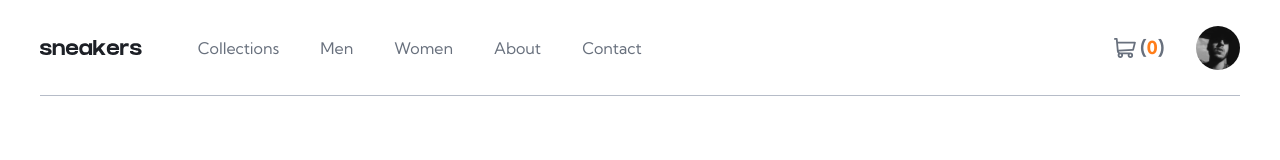
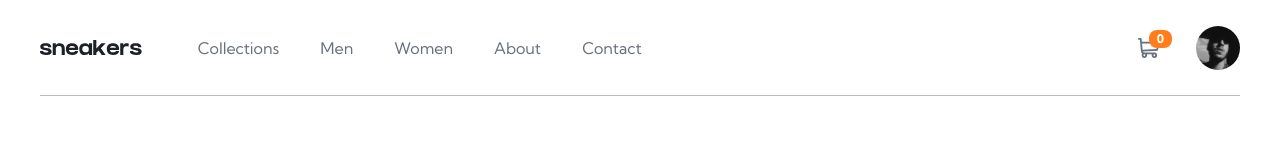
Before and after one commit to urboifox/sneakers_store_react, a React (Vite) app: page / in a window 1280 px wide. Shown: the top 160 px of the page. Built offline with nearby package versions, Linux system fonts and the light colour scheme; no server answers.

Commit message:
fixed card prices logic and adding to cart functionality

```diff
--- a/src/components/CounterButtons.jsx
+++ b/src/components/CounterButtons.jsx
@@ -2,17 +2,21 @@
 import { MinusIcon, PlusIcon } from ".";
 import { useDispatch, useSelector } from "react-redux";
 import { decrementCount, incrementCount } from "../slices/countSlice";
+import { decrementCartItem, incrementCartItem } from "../slices/cartSlice";
 
 const CounterButtons = ({ id, className }) => {
   const itemCount = useSelector((state) => state.count.items[id]) || 1;
+  const itemExistInCart = useSelector((state) => state.cart.items[id]);
 
   const dispatch = useDispatch();
 
   const handleItemIncrement = () => {
     dispatch(incrementCount(id));
+    if (itemExistInCart) dispatch(incrementCartItem(id));
   };
   const handleItemDecrement = () => {
     if (itemCount > 1) dispatch(decrementCount(id));
+    if (itemExistInCart) dispatch(decrementCartItem(id));
   };
   return (
     <div className={`INCDEC ${className ? className : ""}`}>
--- a/src/components/Navbar.jsx
+++ b/src/components/Navbar.jsx
@@ -114,13 +114,13 @@ const Navbar = () => {
         <article className="flex items-center gap-4 sm:gap-8">
           <Link
             to="/cart"
-            className="cursor-pointer fill-sec-300 gap-1 hover:fill-sec-400 flex text-sec-300 hover:text-sec-400 items-center font-bold"
+            className="relative cursor-pointer fill-sec-300 gap-1 hover:fill-sec-400 flex text-sec-300 hover:text-sec-400 items-center font-bold"
           >
             <CartIcon class="transitionMe" />
             <div className="transitionMe text-xl">
-              {"("}
-              <span className="text-primary-200 text-lg">{cartItemsCount}</span>
-              {")"}
+              <span className="absolute -top-2 -right-2 text-white bg-primary-200 rounded-lg py-px px-2 text-xs">
+                {cartItemsCount}
+              </span>
             </div>
           </Link>
           <Link to="/profile">
--- a/src/index.css
+++ b/src/index.css
@@ -231,7 +231,7 @@ footer li a {
 }
 
 .popupChevron {
-  @apply absolute z-50 w-14 cursor-pointer top-[40%] shadowMe -translate-y-1/2 fill-sec-400 bg-white p-4 rounded-full;
+  @apply absolute transitionMe hover:bg-primary-200 shadow-lg hover:fill-white hover:shadow-primary-200 z-50 w-14 cursor-pointer top-[40%] shadowMe -translate-y-1/2 fill-sec-400 bg-white p-4 rounded-full;
 }
 
 @keyframes pebblesAnim {
--- a/src/slices/cartSlice.js
+++ b/src/slices/cartSlice.js
@@ -26,11 +26,14 @@ const cartSlice = createSlice({
       localStorage.setItem("cartItems", JSON.stringify(state.items));
     },
     decrementCartItem: (state, action) => {
-      state.items[action.payload] -= 1;
+      state.items[action.payload] === 1
+        ? delete state.items[action.payload]
+        : (state.items[action.payload] -= 1);
       localStorage.setItem("cartItems", JSON.stringify(state.items));
     },
     addToCart: (state, action) => {
       state.items[action.payload.id] = action.payload.value;
+      localStorage.setItem("cartItems", JSON.stringify(state.items));
     },
   },
 });
--- a/src/slices/dataSlice.js
+++ b/src/slices/dataSlice.js
@@ -18,7 +18,9 @@ const dataSlice = createSlice({
     },
     toggleFavouriteItem: (state, action) => {
       let id = action.payload;
-      state.favourites[id] = !state.favourites[id];
+      state.favourites[id]
+        ? delete state.favourites[id]
+        : (state.favourites[id] = true);
       localStorage.setItem("favourites", JSON.stringify(state.favourites));
     },
   },
```
